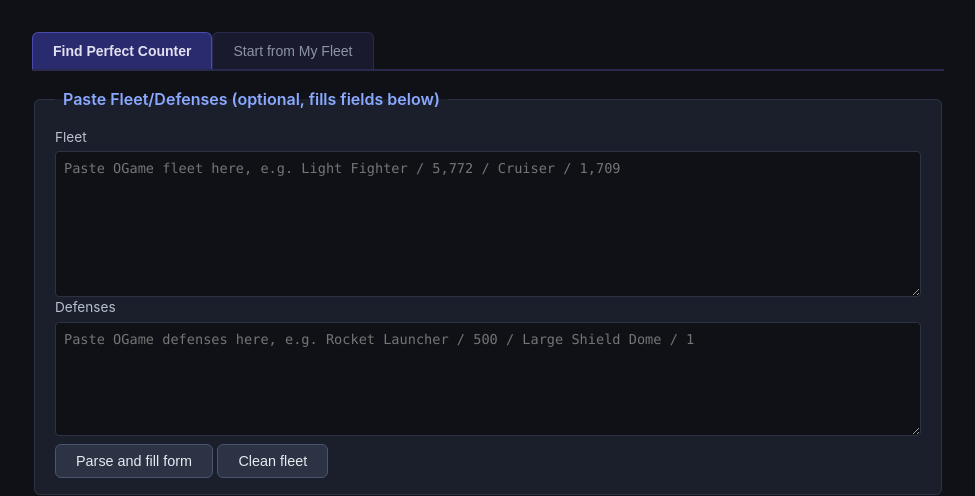
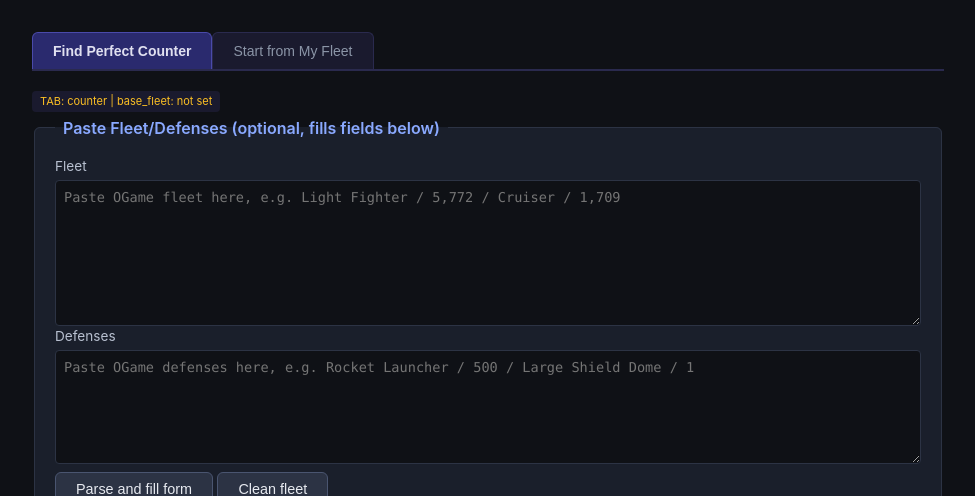
Before and after one commit to peterradzisz/ogame-fleet-optimizer, a Python web app: template python/ogame_optimizer/web/templates/index.html in a window 1280 px wide. Shown: the part 55-551 px from the top of the page, without its empty margins (152-1127 px from the left). Run offline with Jinja, Linux system fonts and the light colour scheme; the template is opened without the code that fills it, so the values that code supplies are empty.

Commit message:
diag: visible debug badge + inline onclick tabs + 0.0x error fix
- Yellow debug badge at top of page shows TAB state + base_fleet status
- Tab buttons use inline onclick (belt-and-suspenders) in case
  addEventListener attachment fails
- switchTab exported to window.switchTab
- 0.0x guard checks budget_multiplier not budget (fixes empty-enemy test)
- Better error: 0.0x without base_fleet gives actionable message
- Frontend pre-checks before submit: clear error if 0.0x on wrong tab

```diff
--- a/python/ogame_optimizer/web/static/app.js
+++ b/python/ogame_optimizer/web/static/app.js
@@ -126,10 +126,20 @@
         preference_beta: parseFloat((document.getElementById('preference_beta')||{value:'0.05'}).value || '0.05'),
       };
 
-      console.log("POST /api/optimize payload:", payload);
+      // Check: 0.0x requires base fleet
+      if (payload.budget_multiplier === 0 && activeTab !== 'myfleet') {
+        throw new Error('0.0X requires "Start from My Fleet" tab. Switch tabs and enter your fleet.');
+      }
+      var myFleetCheck = readMyFleet();
+      if (payload.budget_multiplier === 0 && activeTab === 'myfleet' && Object.keys(myFleetCheck).length === 0) {
+        throw new Error('0.0X requires ships in the My Fleet section. Enter your fleet first.');
+      }
+      console.log('POST /api/optimize payload:', payload);
       console.log("DIAG activeTab:", activeTab);
       console.log("DIAG base_fleet in payload:", payload.base_fleet);
-      console.log("DIAG base_fleet ships:", payload.base_fleet ? Object.keys(payload.base_fleet).length : 0);
+      console.log('DIAG base_fleet ships:', payload.base_fleet ? Object.keys(payload.base_fleet).length : 0);
+      var dbg2 = document.getElementById('debug-badge');
+      if (dbg2) dbg2.textContent = 'TAB: ' + activeTab + ' | base_fleet: ' + (payload.base_fleet ? Object.keys(payload.base_fleet).length + ' ships WILL be sent' : 'NOT SET');
       lastRequest = payload;
       var resp = await fetch("/api/optimize", {
         method: "POST",
@@ -528,6 +538,9 @@ if (parseBtn) {
   var multSelect = document.querySelector('select[name="budget_multiplier"]');
   function switchTab(tabName) {
     activeTab = tabName;
+    console.log('DIAG switchTab called:', tabName);
+    var dbg = document.getElementById('debug-badge');
+    if (dbg) dbg.textContent = 'TAB: ' + tabName + ' | base_fleet: ' + (activeTab === 'myfleet' ? 'will be sent' : 'not set');
     tabBtns.forEach(function(b) { b.classList.toggle("active", b.dataset.tab === tabName); });
     if (myFleetSection) myFleetSection.classList.toggle("hidden", tabName !== "myfleet");
     if (budgetHintCounter) budgetHintCounter.classList.toggle("hidden", tabName === "myfleet");
@@ -812,6 +825,7 @@ if (parseBtn) {
   window.copyDefenderTable = copyDefenderTable;
   window.copyFleetOGame = copyFleetOGame;
   window.copyDefenderOGame = copyDefenderOGame;
+  window.switchTab = switchTab;
 
   // ============================================================
   // Fleet Presets: localStorage save/load + TXT/XML export/import
--- a/python/ogame_optimizer/web/templates/index.html
+++ b/python/ogame_optimizer/web/templates/index.html
@@ -2,9 +2,10 @@
 {% block title %}OGame Fleet Optimizer{% endblock %}
 {% block content %}
   <div class="tab-switcher" id="mode-tabs">
-    <button type="button" class="tab-btn active" data-tab="counter">Find Perfect Counter</button>
-    <button type="button" class="tab-btn" data-tab="myfleet">Start from My Fleet</button>
+    <button type="button" class="tab-btn active" data-tab="counter" onclick="window.switchTab('counter')">Find Perfect Counter</button>
+    <button type="button" class="tab-btn" data-tab="myfleet" onclick="window.switchTab('myfleet')">Start from My Fleet</button>
   </div>
+  <div id="debug-badge" style="font-size:11px;color:#fbbf24;padding:2px 8px;background:#1a1a2e;border-radius:4px;display:inline-block;margin-bottom:4px">TAB: counter | base_fleet: not set</div>
 
   <fieldset id="my-fleet-section" class="hidden">
     <legend>My Fleet (your existing ships — locked, always fielded)</legend>
@@ -306,5 +307,5 @@
 {% endblock %}
 
 {% block scripts %}
-<script src="/static/app.js?v=20260702e"></script>
+<script src="/static/app.js?v=20260702f"></script>
 {% endblock %}
--- a/python_tests/test_edge_cases.py
+++ b/python_tests/test_edge_cases.py
@@ -106,7 +106,7 @@ def test_zero_budget_returns_error():
 
     """Budget = 0 returns clear ValueError."""
 
-    with pytest.raises(ValueError, match="[Bb]udget must be positive"):
+    with pytest.raises(ValueError, match="0.0X multiplier requires"):
 
         optimize(enemy_fleet={"light_fighter": 100}, enemy_defenses={}, enemy_tech=(0, 0, 0), attacker_tech=(0, 0, 0), budget_multiplier=0, mode="attack", base_seed=42)
 
```
Also changed, not shown: python/ogame_optimizer/optimizer/orchestration.py (+7 -2 lines).
